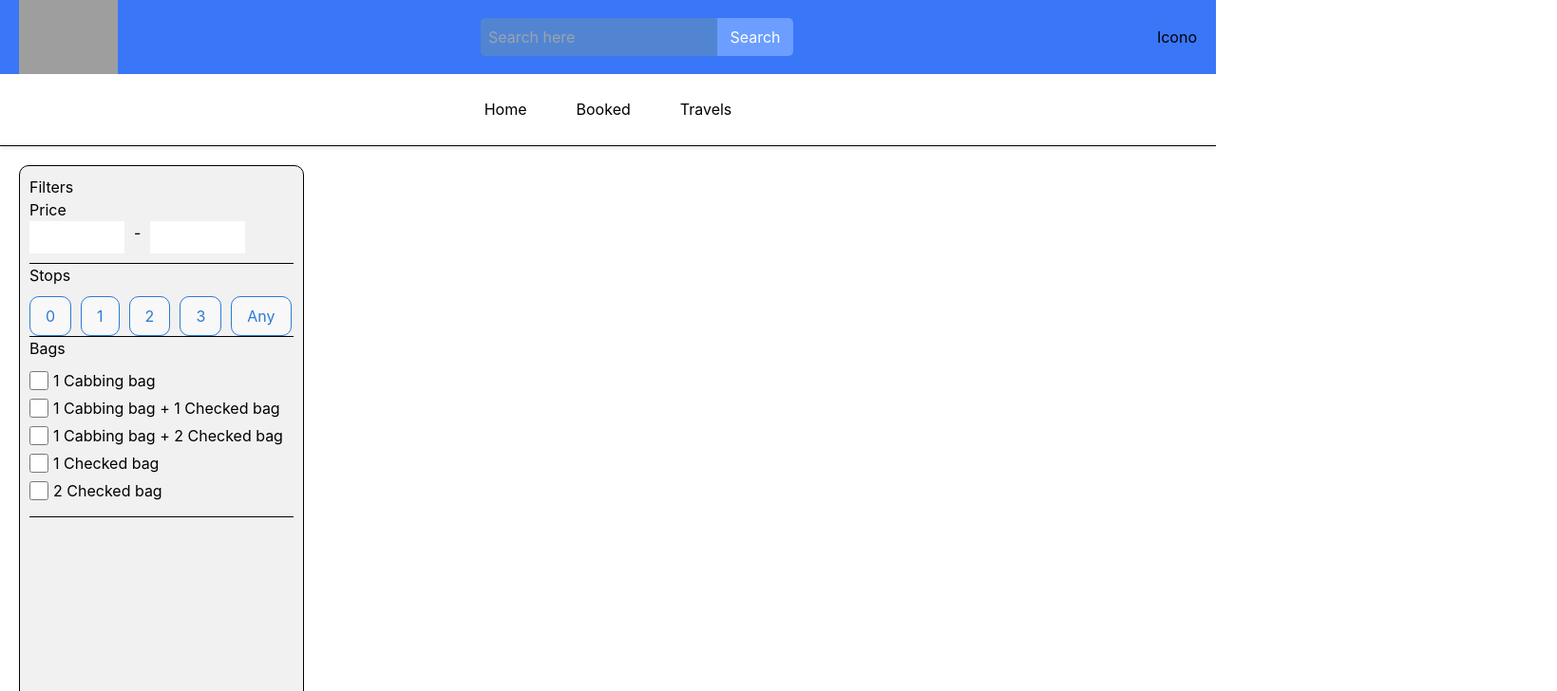
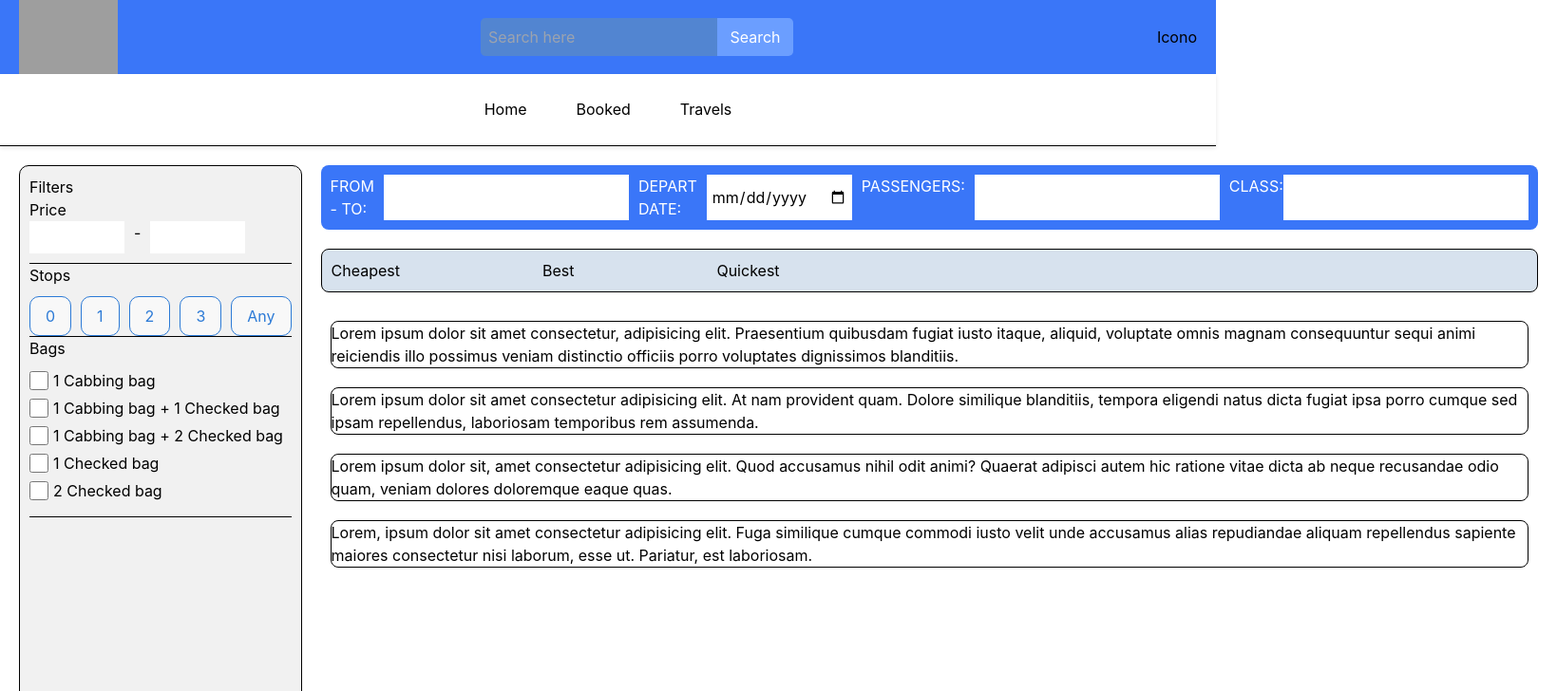
Before and after one commit to manuelRestrep0/frontend-presencial, a Next.js app: page /busqueda_vuelosB/filtrado_precio_rango in a window 1280 px wide. Shown: the top 728 px of the page at 95% size, 1639 px wide, since content can reach past the window. Built offline with nearby package versions, Linux system fonts and the light colour scheme; grey boxes are pictures that could not be loaded.

Commit message:
Desarrollo maquetacion parte main de filtrado por precio y rango

```diff
--- a/app/busqueda_vuelosB/filtrado_precio_rango/page.tsx
+++ b/app/busqueda_vuelosB/filtrado_precio_rango/page.tsx
@@ -28,10 +28,10 @@ function FiltroPrecioRango() {
                 </div>
             </header>
 
-
+            <div style={{ display: 'flex' }}>
                 <div style={{
                     width: '300px',
-                height: '100vh',
+                    height: '75vh',
                     backgroundColor: '#F1F1F1',
                     border: '1px solid black',
                     borderRadius: '10px',
@@ -59,7 +59,6 @@ function FiltroPrecioRango() {
                             <input type="number" style={{ marginLeft: '5px', width: '100px', padding: '5px' }} />
                         </div>
                     </div>
-
 
                     {/* Tercer div */}
                     <div style={{ borderBottom: '1px solid black', display: 'flex', flexDirection: 'column' }}>
@@ -156,6 +155,92 @@ function FiltroPrecioRango() {
                 </div>
 
 
+                <main style={{ flex: 1 }}>
+                    {/* Contenedor principal */}
+                    <div style={{
+                        display: 'flex',
+                        flexDirection: 'row',
+                        backgroundColor: '#3A76F8',
+                        borderRadius: '8px',
+                        padding: '10px',
+                        marginTop: '20px',
+                        marginLeft: '20px',
+                        marginRight: '20px',
+                    }}>
+                        {/* Labels y Inputs */}
+                        <label htmlFor="stringInput" style={{ color: 'white', marginRight: '10px' }}>FROM - TO:</label>
+                        <input type="text" id="stringInput" name="stringInput" style={{ marginRight: '10px', padding: '5px' }} />
+
+                        <label htmlFor="dateInput" style={{ color: 'white', marginRight: '10px' }}>DEPART DATE:</label>
+                        <input type="date" id="dateInput" name="dateInput" style={{ marginRight: '10px', padding: '5px' }} />
+
+                        <label htmlFor="stringInput2" style={{ color: 'white', marginRight: '10px' }}>PASSENGERS:</label>
+                        <input type="text" id="stringInput2" name="stringInput2" style={{ marginRight: '10px', padding: '5px' }} />
+
+                        <label htmlFor="stringInput3" style={{ color: 'white' }}>CLASS:</label>
+                        <input type="text" id="stringInput3" name="stringInput3" style={{ padding: '5px' }} />
+                    </div>
+
+                    <div style={{
+                        backgroundColor: '#D7E2EE',
+                        borderRadius: '8px',
+                        marginTop: '20px',
+                        marginLeft: '20px',
+                        marginRight: '20px',
+                        padding: '10px',
+                        display: 'flex',
+                        flexDirection: 'row',
+                        border: '1px solid black'
+                    }}>
+                        {/* Casilla 1 */}
+                        <div style={{ marginRight: '150px' }}>
+                            <h3>Cheapest</h3>
+                            <label id="label1"></label>
+                        </div>
+
+                        {/* Casilla 2 */}
+                        <div style={{ marginRight: '150px' }}>
+                            <h3>Best</h3>
+                            <label id="label2"></label>
+                        </div>
+
+                        {/* Casilla 3 */}
+                        <div>
+                            <h3>Quickest</h3>
+                            <label id="label3"></label>
+                        </div>
+                    </div>
+
+                    <div style={{
+                        marginTop: '20px',
+                        marginLeft: '20px',
+                        marginRight: '20px',
+                        padding: '10px',
+                        display: 'flex',
+                        flexDirection: 'column', /* Cambié 'row' por 'column' */
+                    }}>
+                        {/* Primer div */}
+                        <div style={{ marginBottom: '20px', border: '1px solid black', borderRadius: '8px', }}>
+                            Lorem ipsum dolor sit amet consectetur, adipisicing elit. Praesentium quibusdam fugiat iusto itaque, aliquid, voluptate omnis magnam consequuntur sequi animi reiciendis illo possimus veniam distinctio officiis porro voluptates dignissimos blanditiis.
+                        </div>
+
+                        {/* Segundo div */}
+                        <div style={{ marginBottom: '20px', border: '1px solid black', borderRadius: '8px', }}>
+                            Lorem ipsum dolor sit amet consectetur adipisicing elit. At nam provident quam. Dolore similique blanditiis, tempora eligendi natus dicta fugiat ipsa porro cumque sed ipsam repellendus, laboriosam temporibus rem assumenda.
+                        </div>
+
+                        {/* Tercer div */}
+                        <div style={{ marginBottom: '20px', border: '1px solid black', borderRadius: '8px', }}>
+                            Lorem ipsum dolor sit, amet consectetur adipisicing elit. Quod accusamus nihil odit animi? Quaerat adipisci autem hic ratione vitae dicta ab neque recusandae odio quam, veniam dolores doloremque eaque quas.
+                        </div>
+
+                        {/* Cuarto div */}
+                        <div style={{ border: '1px solid black', borderRadius: '8px', }}>
+                            Lorem, ipsum dolor sit amet consectetur adipisicing elit. Fuga similique cumque commodi iusto velit unde accusamus alias repudiandae aliquam repellendus sapiente maiores consectetur nisi laborum, esse ut. Pariatur, est laboriosam.
+                        </div>
+                    </div>
+                </main>
+            </div>
         </body>
     );
 }
```
Lines whose indentation alone changed are shown as unchanged.
